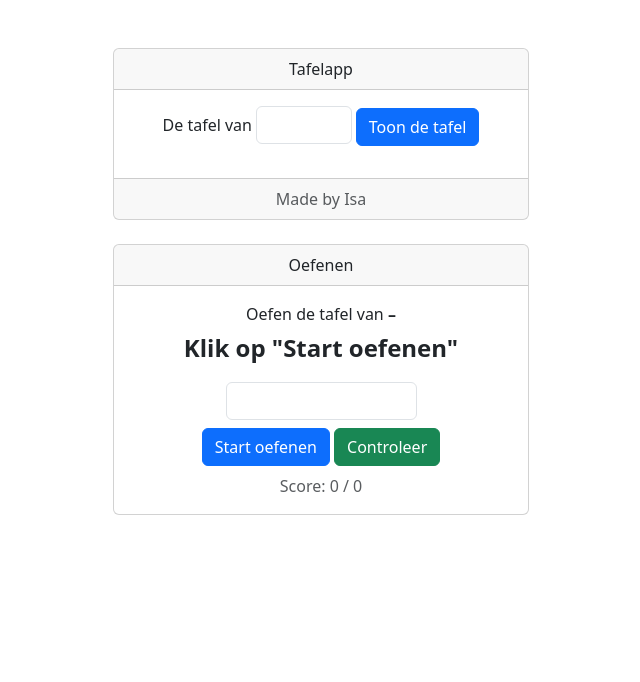
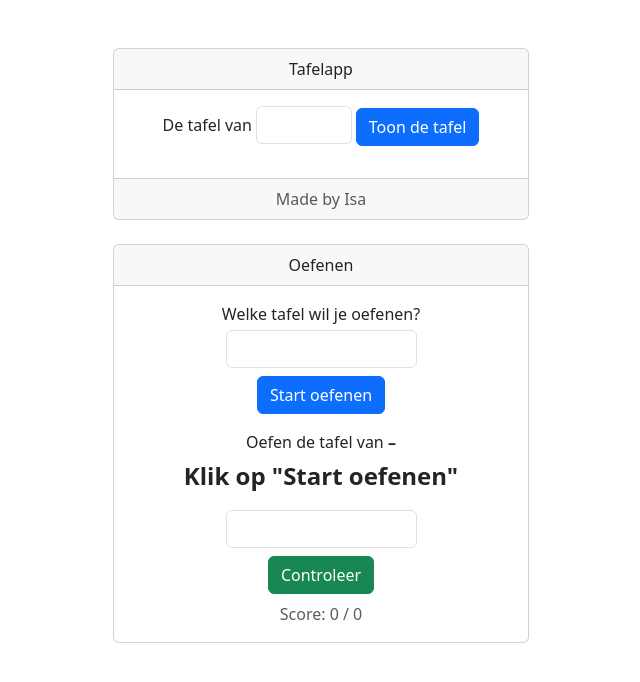
Before and after one commit to IsaFietje/tafel-app, a plain HTML site: page index.html in a window 1280 px wide. Shown: the whole page, without its empty margins (319-959 px from the left). Drawn offline with nearby package versions, Linux system fonts and the light colour scheme.

Commit message:
Oefenen: zelf tafel kiezen

```diff
--- a/index.html
+++ b/index.html
@@ -29,10 +29,13 @@
     <div class="card text-center mx-auto mt-4" style="width: 26rem;">
         <div class="card-header">Oefenen</div>
         <div class="card-body">
-            <p class="mb-1">Oefen de tafel van <strong id="oefenTafel">–</strong></p>
+            <label>Welke tafel wil je oefenen?</label>
+            <input type="number" id="oefenTafelGetal" class="form-control w-50 mx-auto mt-1 mb-2">
+            <button onclick="startOefenen()" class="btn btn-primary">Start oefenen</button>
+
+            <p class="mt-3 mb-1">Oefen de tafel van <strong id="oefenTafel">–</strong></p>
             <p id="vraag" class="fs-4 fw-bold">Klik op "Start oefenen"</p>
             <input type="number" id="antwoordInput" class="form-control w-50 mx-auto">
-            <button onclick="startOefenen()" class="btn btn-primary mt-2">Start oefenen</button>
             <button onclick="checkAntwoord()" class="btn btn-success mt-2">Controleer</button>
             <p id="feedback" class="mt-2 mb-0"></p>
             <p class="text-muted mt-2 mb-0">Score: <span id="score">0</span> / <span id="pogingen">0</span></p>
@@ -56,7 +59,7 @@
         let pogingen = 0;
 
         function startOefenen() {
-            oefenGetal = parseInt(document.getElementById("tafelGetal").value) || 1;
+            oefenGetal = parseInt(document.getElementById("oefenTafelGetal").value) || 1;
             score = 0;
             pogingen = 0;
             document.getElementById("score").textContent = 0;
```
